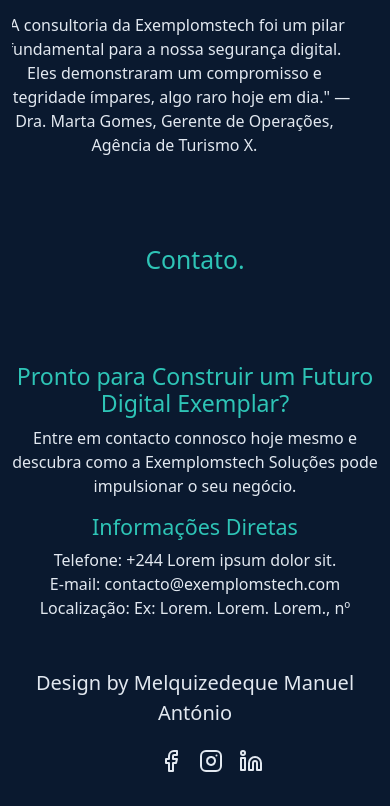
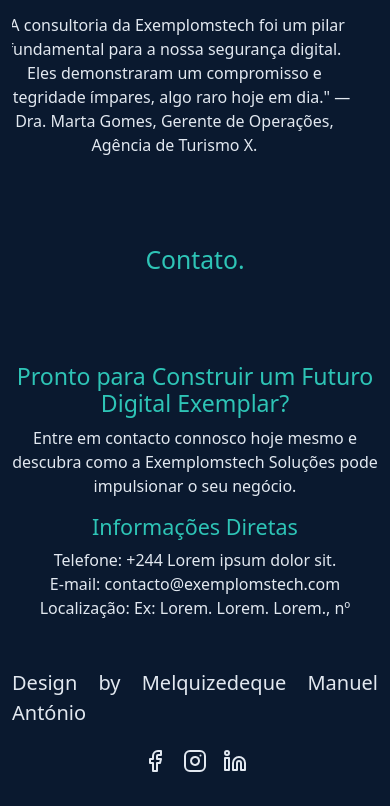
Before and after one commit to Melquizedeque365/exemplomstech-project, a plain HTML site: page exemplomstech/index.html in a window 390 px wide. Shown: the part 4335-5141 px from the top of the page. Drawn offline with nearby package versions, Linux system fonts and the light colour scheme.

Commit message:
Add files via upload

```diff
--- a/exemplomstech/index.html
+++ b/exemplomstech/index.html
@@ -225,14 +225,14 @@
     </main>
     <footer>
         <div class="container fs-5" style="color: #E2E8F0;">
-            <div class="info-d d-md-flex justify-content-between py-3 text-center text-md-start">
+            <div class="info-d d-md-flex justify-content-between py-3">
                 <div class="info-d-desinger">
                     <p>
                         Design by Melquizedeque Manuel António</p>
                     <p>
                 </div>
                 <div class="social">
-                    <ul class="social-items d-flex justify-content-center gap-3">
+                    <ul class="social-items d-flex justify-content-center gap-3 ps-0">
                         <li class="social-item">
                             <a class="social-link" href="#"><i data-feather="facebook" class="footer-cons"></i></a>
                         </li>
```
